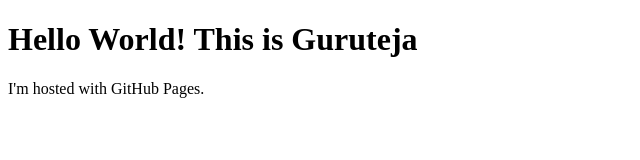
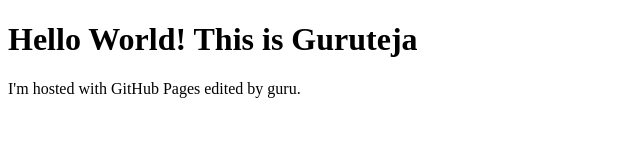
Before and after one commit to Kanderi-guruteja/gkanderi.github.io, a plain HTML site: page index.html in a window 1280 px wide. Shown: the whole page, without its empty margins (0-640 px from the left). Drawn offline with Linux system fonts and the light colour scheme.

Commit message:
Update index.html

```diff
--- a/index.html
+++ b/index.html
@@ -2,6 +2,6 @@
 <html>
 <body>
 <h1>Hello World! This is Guruteja</h1>
-<p>I'm hosted with GitHub Pages.</p>
+<p>I'm hosted with GitHub Pages edited by guru.</p>
 </body>
 </html>
```
